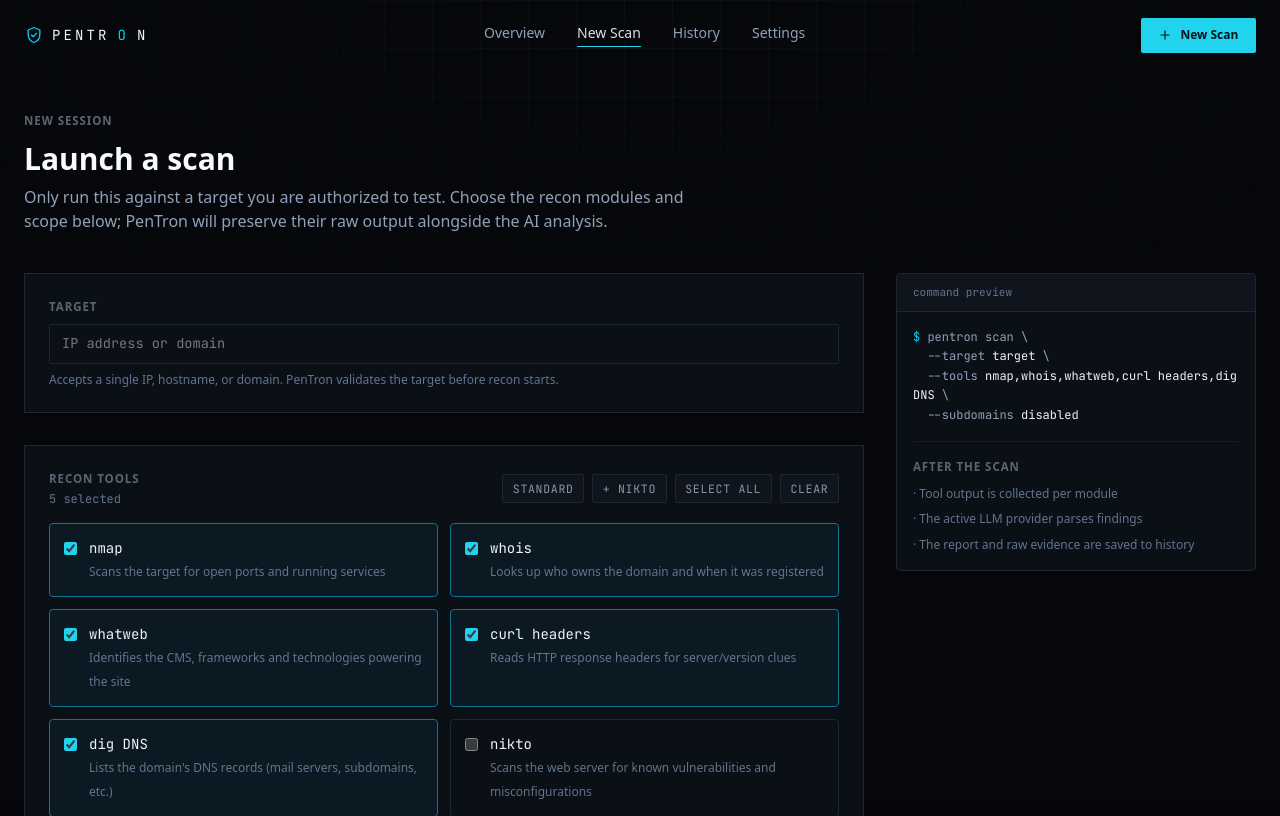
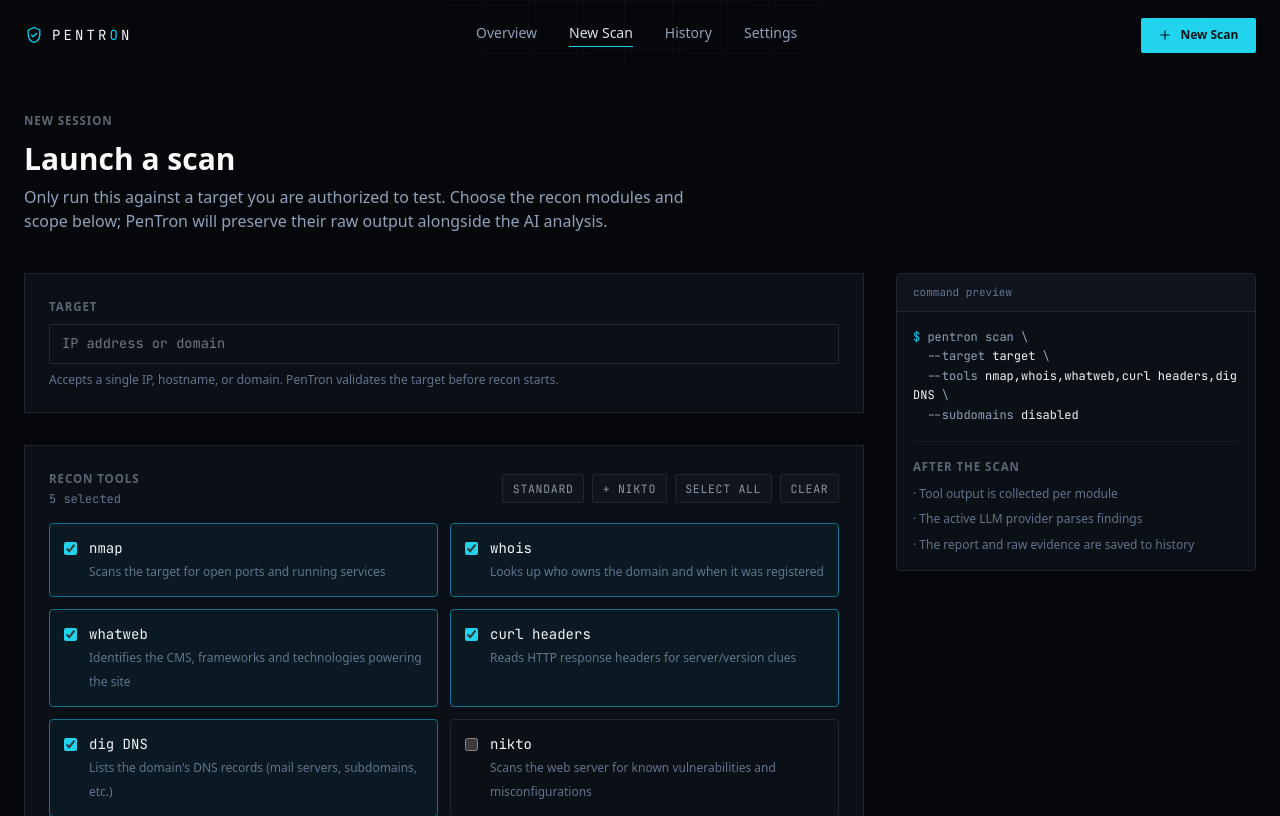
Before and after one commit to SaiedZ/PenTron, a FastAPI app: page /new-scan in a window 1280 px wide. Shown: the top 816 px of the page. Run offline with FastAPI, Linux system fonts and the light colour scheme; data that the repository does not hold is empty; style sheets or scripts are compiled from the project's sources; some libraries are stand-ins or nearby versions.

Commit message:
fix: stop navbar wordmark gap from splitting into flex items
The PENTRON link is a flex container with gap-2; leaving the O's span
as a sibling of the surrounding text nodes made each text run its own
anonymous flex item, so the gap rendered inside the word. Wrapping the
whole wordmark in one span keeps it a single flex item.

```diff
--- a/web/templates/base.html
+++ b/web/templates/base.html
@@ -23,7 +23,7 @@
           <path d="M12 3l7 3v5c0 4.5-3 8.5-7 10-4-1.5-7-5.5-7-10V6l7-3z" stroke-linecap="round" stroke-linejoin="round" />
           <path d="M9 12l2 2 4-4" stroke-linecap="round" stroke-linejoin="round" />
         </svg>
-        PENTR<span class="text-cyan-400">O</span>N
+        <span>PENTR<span class="text-cyan-400">O</span>N</span>
       </a>
       <nav class="hidden items-center gap-8 text-sm text-slate-400 md:flex">
         <a href="/" data-nav="home"
```
